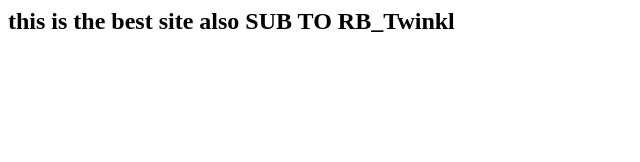
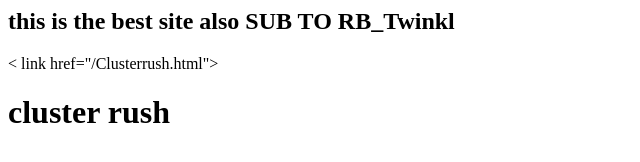
Before and after one commit to Theawsomerdude/Theawsomerdude.GitHub.io, a plain HTML site: page index.html in a window 1280 px wide. Shown: the whole page, without its empty margins (0-640 px from the left). Drawn offline with Linux system fonts and the light colour scheme.

Commit message:
Update index.html

```diff
--- a/index.html
+++ b/index.html
@@ -1 +1,2 @@
 <h2> this is the best site also SUB TO RB_Twinkl </h2>
+< link href="/Clusterrush.html"><h1>cluster rush</h1></link>
```
